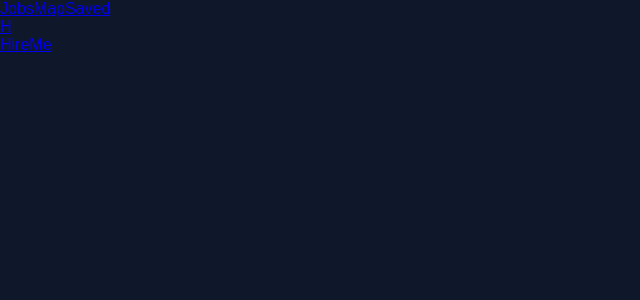
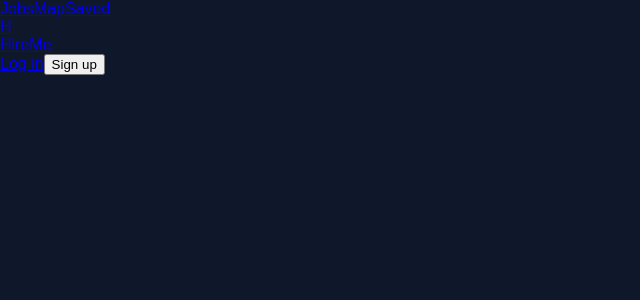
Before and after one commit to blessonbinoy2005/HireMe, a React (Create React App) app in the folder client/: page / in a window 1280 px wide. Shown: the top 300 px of the page, without its empty margins (0-640 px from the left). Built offline with nearby package versions, Linux system fonts and the light colour scheme.

Commit message:
added javbar gotta do css next

```diff
--- a/client/src/App.js
+++ b/client/src/App.js
@@ -6,7 +6,7 @@ function App() {
   return (
     <BrowserRouter>
       <Routes>
-        <Route path="/" element={<Navbar />} />
+        <Route path="/" element={<Home />} />
         {/* <Route path="/" element={<Home />} /> */}
       </Routes>
     </BrowserRouter>
--- a/client/src/components/navbar.jsx
+++ b/client/src/components/navbar.jsx
@@ -16,6 +16,13 @@ function Navbar() {
                     <span>HireMe</span>
                 </a>
             </div>
+
+            <div className="nav-right">
+                <a className="nav-link" href="/">Log in</a>
+                <a href="/">
+                    <button className="signup-btn">Sign up</button>
+                </a>
+            </div>
         </nav>
     )
 }
--- a/client/src/pages/Home.js
+++ b/client/src/pages/Home.js
@@ -1,10 +1,12 @@
 import React from "react";
+import Navbar from "../components/navbar";
 
 function Home() {
   return (
-    <div>
-      <h1>Hello World</h1>
-    </div>
+    <>
+      <Navbar />
+      {/* later: Hero,m SearchBar, map, etc, etc.*/}
+    </>
   );
 }
 
```
